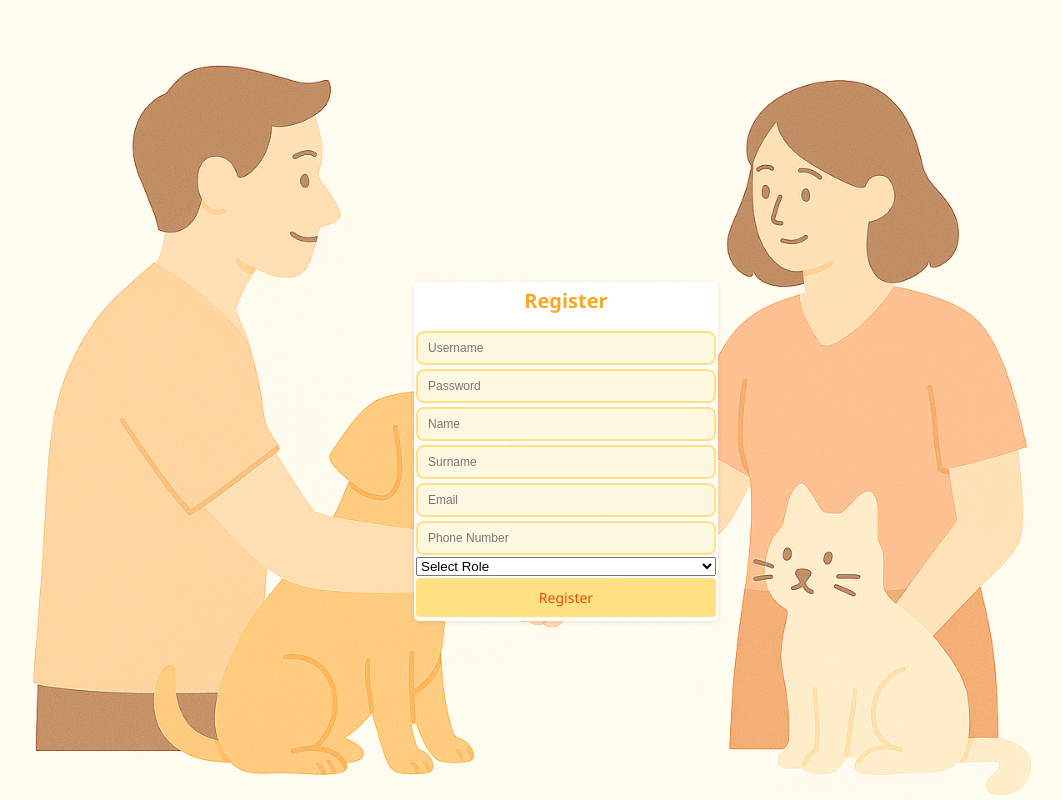
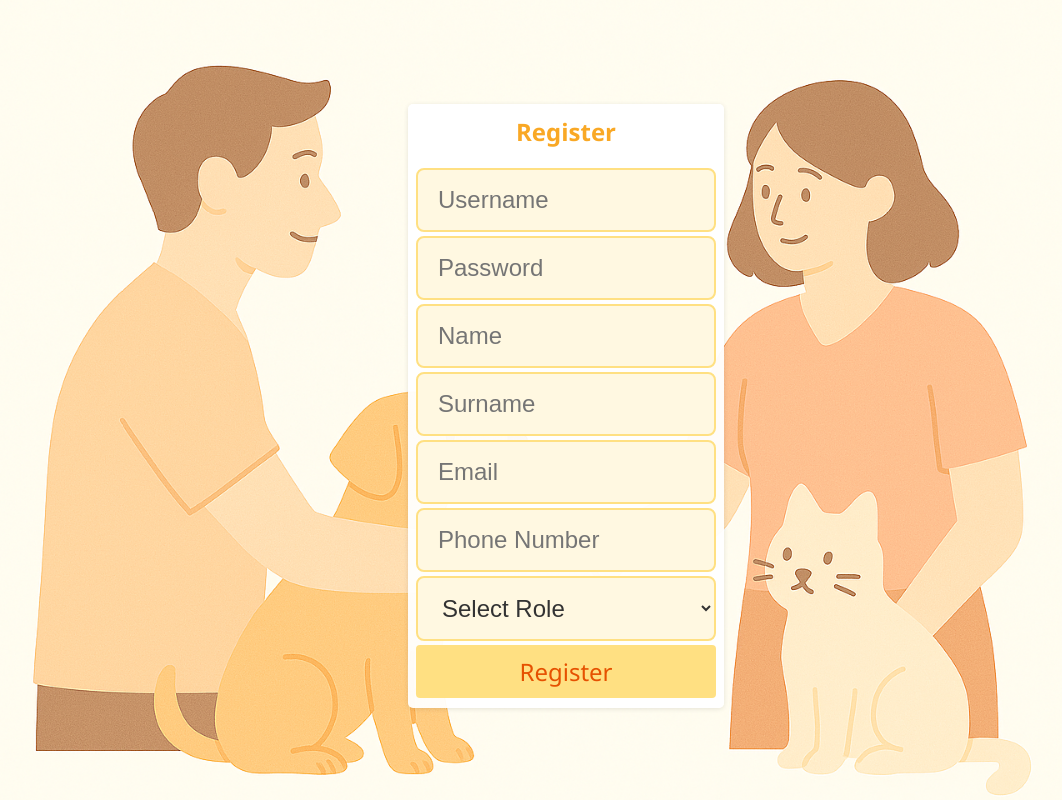
Before and after one commit to anastvud/help2pet, a React (Vite) app in the folder frontend/: page /register in a window 1280 px wide. Shown: the top 800 px of the page, without its empty margins (90-1152 px from the left). Built offline with nearby package versions, Linux system fonts and the light colour scheme.

Commit message:
Frontend update on UI Register and Size

```diff
--- a/frontend/src/form.css
+++ b/frontend/src/form.css
@@ -21,22 +21,22 @@ body {
   background: url('./assets/background.png') no-repeat center center fixed;
   background-size: cover;
   overflow-y: visible; /* enable vertical scroll */
-  margin-top: 32px;
+  margin-top: 6px;
 }
 
 /* Main login box */
 .form-container {
   max-width: 300px;
-  margin-top: 70px;
+  margin-top: 6px;
   width: 100%;
-  padding: 2px;
+  padding: 8px;
   background-color: rgba(255, 255, 255, 0.95);
   border-radius: 5px;
   box-shadow: 0 1px 5px rgba(0, 0, 0, 0.1);
-  font-size: 10px;
+  font-size: 24px;
   display: flex;
   flex-direction: column;
-  gap: 1px;
+  gap: 4px;
 
 }
 
@@ -45,7 +45,7 @@ body {
   text-align: center;
   margin-top: 2px;
   margin-bottom: 2px;
-  font-size: 20px;
+  font-size: 24px;
   color: #f9a825;
 }
 
@@ -60,12 +60,12 @@ body {
 
 /* Input fields */
 .form-container input {
-  padding: 8px 10px;
+  padding: 16px 20px;
   margin-bottom: 5px;
   border: 2px solid #ffe082;
   border-radius: 8px;
   background-color: #fff8e1;
-  font-size: 12px;
+  font-size: 24px;
   transition: border-color 0.2s;
   margin-top: 2px;
   margin-bottom: 2px;
@@ -79,7 +79,7 @@ body {
 /* Buttons */
 .form-container button {
   padding: 10px;
-  font-size: 14px;
+  font-size: 24px;
   background-color: #ffe082;
   color: #e65100;
   border: none;
@@ -101,13 +101,13 @@ body {
   justify-content: center;
   gap: 20px;
   margin-bottom: 16px;
-  font-size: 10px;
+  font-size: 24px;
 }
 
 .role-select label {
   color: #e65100;
   font-weight: 500;
-  font-size: 14px;
+  font-size: 20px;
 }
 
 /* Login error/message */
@@ -137,6 +137,16 @@ body {
   text-align: center;
   max-width: 360px;
   width: 100%;
-  font-size: 10px;
+  font-size: 20px;
 
 }
+.form-container select {
+  padding: 16px 20px;
+  font-size: 24px; /* Increase this to your preference */
+  border: 2px solid #ffe082;
+  border-radius: 8px;
+  background-color: #fff8e1;
+  color: #333;
+  margin-top: 2px;
+  margin-bottom: 2px;
+}
```
